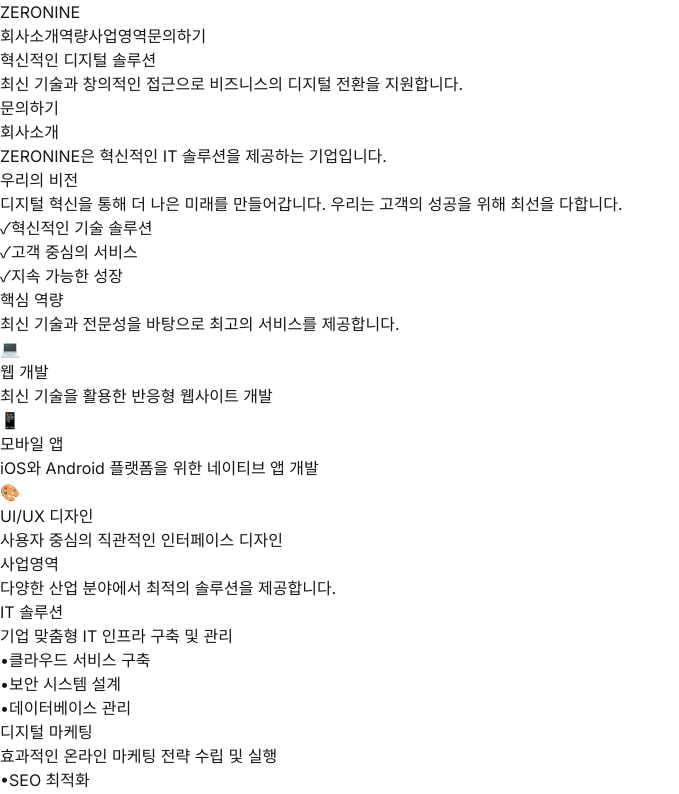
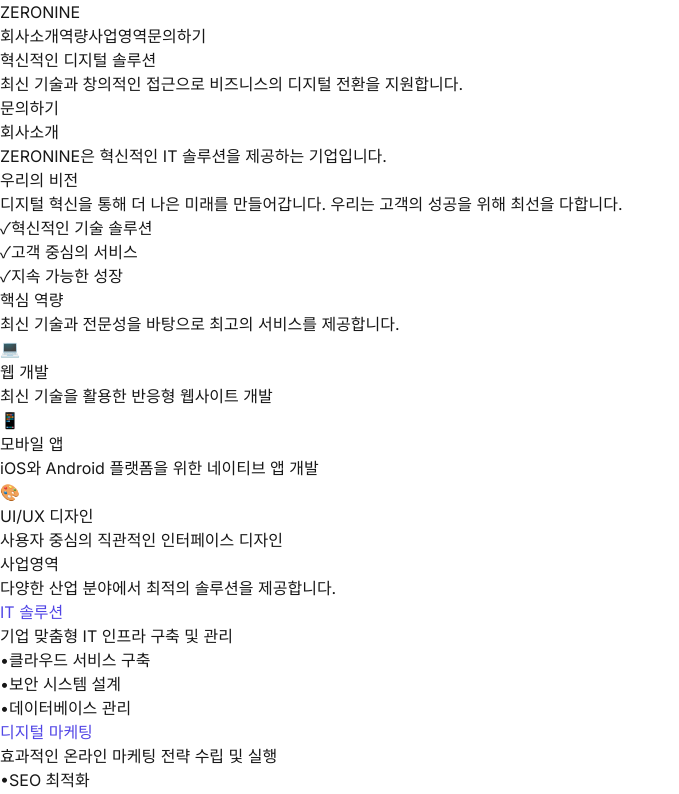
Before and after one commit to Snghun/zeronine-homepage, a Next.js app: page /zeronine-homepage/new in a window 1280 px wide. Shown: the top 794 px of the page, without its empty margins (0-679 px from the left). Built offline with nearby package versions, Linux system fonts and the light colour scheme.

Commit message:
Design: 애니메이션 수정 및 디자인 개선

```diff
--- a/src/app/globals.css
+++ b/src/app/globals.css
@@ -21,25 +21,20 @@
 }
 
 /* Animations */
-@keyframes float {
-  0%, 100% { transform: translateY(0px) rotate(0deg); }
-  50% { transform: translateY(-20px) rotate(180deg); }
+@keyframes fadeInUp {
+  from {
+    opacity: 0;
+    transform: translateY(20px);
+  }
+  to {
+    opacity: 1;
+    transform: translateY(0);
+  }
 }
 
-.animate-float {
-  animation: float 20s ease-in-out infinite;
-}
-
-/* Fade in animation */
 .fade-in {
   opacity: 0;
-  transform: translateY(30px);
-  transition: all 0.6s ease;
-}
-
-.fade-in.visible {
-  opacity: 1;
-  transform: translateY(0);
+  animation: fadeInUp 0.6s ease forwards;
 }
 
 /* Header scroll effect */
@@ -50,7 +45,7 @@
 
 /* Custom scrollbar */
 ::-webkit-scrollbar {
-  width: 10px;
+  width: 8px;
 }
 
 ::-webkit-scrollbar-track {
@@ -59,9 +54,27 @@
 
 ::-webkit-scrollbar-thumb {
   background: #888;
-  border-radius: 5px;
+  border-radius: 4px;
 }
 
 ::-webkit-scrollbar-thumb:hover {
   background: #555;
 }
+
+/* Gradient text */
+.gradient-text {
+  background: linear-gradient(135deg, #4f46e5 0%, #7c3aed 100%);
+  -webkit-background-clip: text;
+  -webkit-text-fill-color: transparent;
+  background-clip: text;
+}
+
+/* Card hover effect */
+.hover-card {
+  transition: all 0.3s ease;
+}
+
+.hover-card:hover {
+  transform: translateY(-5px);
+  box-shadow: 0 10px 30px rgba(0, 0, 0, 0.1);
+}
--- a/src/app/new/page.tsx
+++ b/src/app/new/page.tsx
@@ -168,7 +168,7 @@
             </div>
             <div className="fade-in">
               <div className="relative">
-                <div className="w-full h-96 bg-indigo-100 rounded-lg animate-float"></div>
+                <div className="w-full h-96 bg-gradient-to-br from-indigo-100 to-purple-100 rounded-lg shadow-lg"></div>
               </div>
             </div>
           </div>
@@ -186,7 +186,7 @@
           </div>
           <div className="grid md:grid-cols-3 gap-8">
             {capabilities.map((capability, index) => (
-              <div key={index} className="fade-in bg-white p-8 rounded-lg shadow-lg">
+              <div key={index} className="fade-in bg-white p-8 rounded-lg shadow-lg hover-card">
                 <div className="text-4xl mb-4">{capability.icon}</div>
                 <h3 className="text-xl font-bold text-gray-900 mb-2">{capability.title}</h3>
                 <p className="text-gray-600">{capability.description}</p>
@@ -207,8 +207,8 @@
           </div>
           <div className="grid md:grid-cols-2 gap-12">
             {businesses.map((business, index) => (
-              <div key={index} className="fade-in">
-                <h3 className="text-2xl font-bold text-gray-900 mb-4">{business.title}</h3>
+              <div key={index} className="fade-in hover-card">
+                <h3 className="text-2xl font-bold gradient-text mb-4">{business.title}</h3>
                 <p className="text-gray-600 mb-6">{business.description}</p>
                 <ul className="space-y-3">
                   {business.features.map((feature, featureIndex) => (
@@ -235,7 +235,7 @@
           </div>
           <div className="grid md:grid-cols-3 gap-8">
             {contacts.map((contact, index) => (
-              <div key={index} className="fade-in text-center">
+              <div key={index} className="fade-in text-center hover-card bg-white p-6 rounded-lg shadow-lg">
                 <div className="text-4xl mb-4">{contact.icon}</div>
                 <h3 className="text-xl font-bold text-gray-900 mb-2">{contact.title}</h3>
                 <p className="text-gray-600">{contact.value}</p>
```
